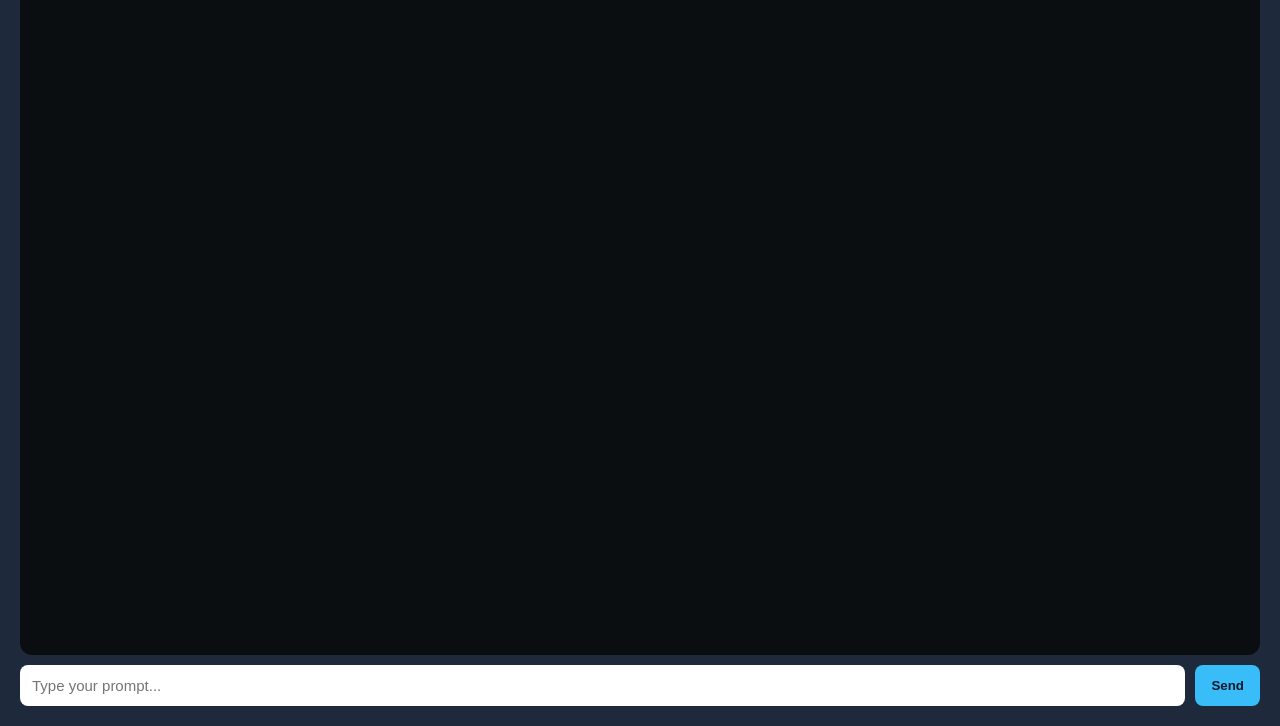
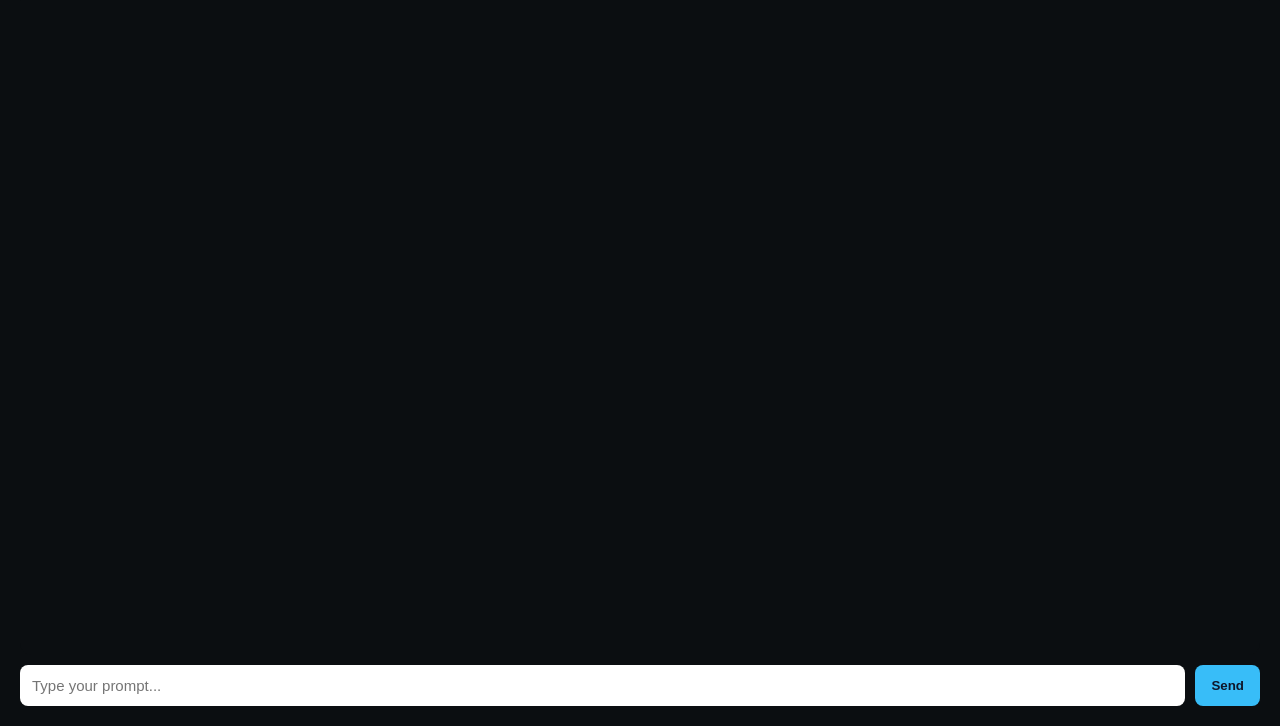
Before and after one commit to lucifer0710/AI-chatbot----geminoai, a website: page index.html in a window 1280 px wide. Shown: the part 74-800 px from the top of the page. Drawn offline with Linux system fonts and the light colour scheme.

Commit message:
Update style.css

```diff
--- a/style.css
+++ b/style.css
@@ -20,7 +20,7 @@ html, body {
   justify-content: space-between;
   height: 100vh;
   width: 100vw;
-  background: #1e293b;
+  background: #0b0e11;
   padding: 20px;
   box-shadow: 0 0 10px rgba(0,0,0,0.4);
   overflow: hidden;
```
